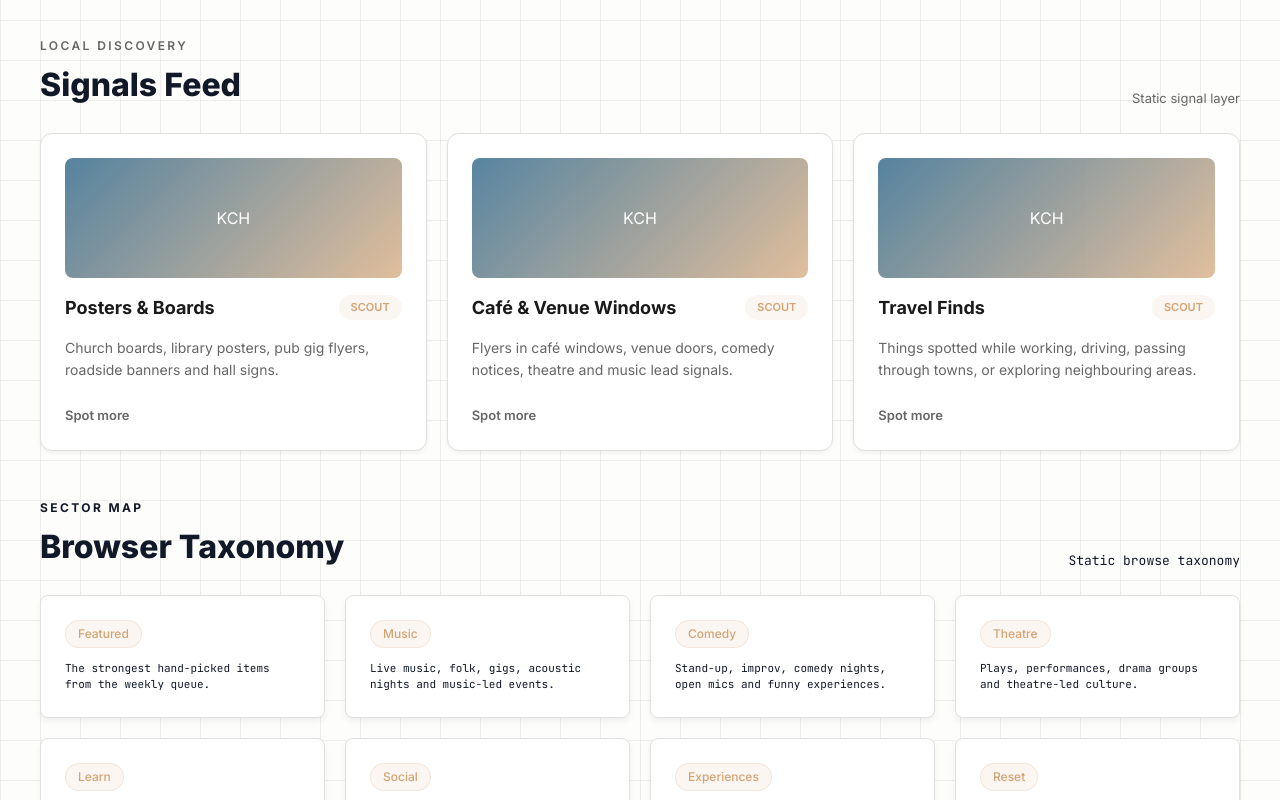
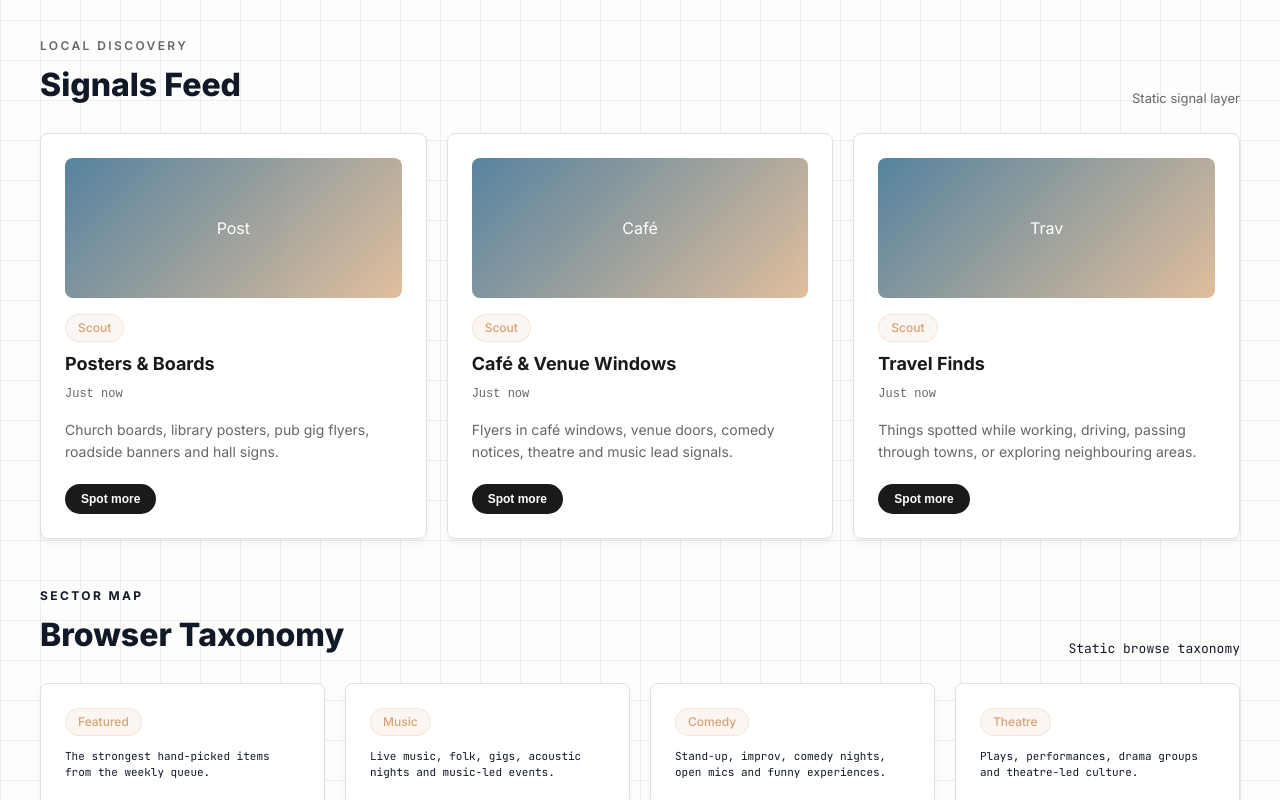
Before and after one commit to ComicCoder23/kch-radar, a React (Vite) app: page / in a window 1280 px wide. Shown: the part 1700-2500 px from the top of the page. Built offline with nearby package versions, Linux system fonts and the light colour scheme; no server answers.

Commit message:
style(kch): finalize GUI-004 button consistency

```diff
--- a/src/components/LocalSignalsFeed.jsx
+++ b/src/components/LocalSignalsFeed.jsx
@@ -2,9 +2,10 @@ function normalizeSignal(item, index) {
   return {
     ...item,
     id: item.id || `signal-${index}`,
-    title: item.title || '',
+    title: item.title || 'Untitled Signal',
     note: item.note || '',
-    badge: item.badge || '',
+    badge: item.badge || 'Signal',
+    date: item.date || 'Just now',
     ctaText: item.ctaText || 'INTERCEPT',
     link: item.link || '',
   };
@@ -24,60 +25,48 @@ export default function LocalSignalsFeed({ items = [], sourceLabel = '', onItemC
         </div>
         <div style={{ color: 'var(--kch-text-sub)', fontSize: '13px' }}>{sourceLabel}</div>
       </div>
-      <div style={{ display: 'grid', gridTemplateColumns: 'repeat(auto-fit, minmax(260px, 1fr))', gap: '20px' }}>
+      <div style={{ display: 'grid', gridTemplateColumns: 'repeat(auto-fit, minmax(280px, 1fr))', gap: '20px' }}>
         {cards.map((item) => (
           <article
             key={item.id}
+            className="radar-card"
             onClick={() => onItemClick && onItemClick(item)}
             style={{
               cursor: 'pointer',
-              backgroundColor: 'var(--kch-card-bg)',
-              border: '1px solid var(--kch-border)',
-              borderRadius: '12px',
-              padding: '24px',
-              boxShadow: '0 2px 4px rgba(0,0,0,0.05)',
-              transition: 'all 0.2s ease'
-            }}
-            onMouseEnter={(e) => {
-              e.currentTarget.style.boxShadow = '0 8px 16px rgba(0,0,0,0.1)';
-              e.currentTarget.style.borderColor = 'var(--kch-sandstone)';
-            }}
-            onMouseLeave={(e) => {
-              e.currentTarget.style.boxShadow = '0 2px 4px rgba(0,0,0,0.05)';
-              e.currentTarget.style.borderColor = 'var(--kch-border)';
+              display: 'flex',
+              flexDirection: 'column'
             }}
           >
-            <div className="image-placeholder" style={{ marginBottom: '16px', height: '120px' }}>KCH</div>
-            <div style={{ display: 'flex', justifyContent: 'space-between', gap: '8px', alignItems: 'center', marginBottom: '16px' }}>
-              <h3 style={{ margin: 0, fontSize: '18px', fontWeight: 700, color: 'var(--kch-primary-text)' }}>{item.title}</h3>
-              {item.badge ? (
-                <span style={{
-                  fontSize: '11px',
-                  fontWeight: 600,
-                  padding: '4px 12px',
-                  borderRadius: '20px',
-                  backgroundColor: 'rgba(212, 163, 115, 0.1)',
-                  color: 'var(--kch-sandstone)',
-                  textTransform: 'uppercase'
-                }}>
-                  {item.badge}
-                </span>
-              ) : null}
+            <div className="image-placeholder" style={{ marginBottom: '16px', height: '140px' }}>{item.title.substring(0, 4)}</div>
+
+            <div style={{ marginBottom: '8px' }}>
+              <span className="badge badge-sandstone">{item.badge}</span>
             </div>
-            <p style={{ margin: '0 0 20px', color: 'var(--kch-text-sub)', fontSize: '14px', lineHeight: 1.6 }}>{item.note}</p>
-            {item.link ? (
-              <a
-                href={item.link}
-                target="_blank"
-                rel="noreferrer"
-                style={{ color: 'var(--kch-canal-blue)', fontWeight: 600, textDecoration: 'none', fontSize: '13px' }}
-                onClick={(e) => e.stopPropagation()}
-              >
-                {item.ctaText} →
-              </a>
-            ) : (
-              <span style={{ color: 'var(--kch-text-sub)', fontWeight: 600, fontSize: '13px' }}>{item.ctaText}</span>
-            )}
+
+            <h3 style={{ margin: '0 0 8px', fontSize: '18px', fontWeight: 700, color: 'var(--kch-primary-text)' }}>{item.title}</h3>
+
+            <div style={{ color: 'var(--kch-text-sub)', fontSize: '12px', marginBottom: '16px', fontFamily: 'var(--kch-mono, monospace)' }}>
+              {item.date}
+            </div>
+
+            <p style={{ margin: '0 0 20px', color: 'var(--kch-text-sub)', fontSize: '14px', lineHeight: 1.6, flexGrow: 1 }}>{item.note}</p>
+
+            <button
+              className="badge"
+              style={{
+                alignSelf: 'start',
+                backgroundColor: 'var(--kch-primary-text)',
+                color: 'white',
+                border: 'none',
+                padding: '8px 16px',
+                fontSize: '12px',
+                cursor: 'pointer',
+                fontWeight: 600
+              }}
+              onClick={(e) => { e.stopPropagation(); item.link && window.open(item.link, '_blank'); }}
+            >
+              {item.ctaText}
+            </button>
           </article>
         ))}
       </div>
--- a/src/components/SubmitSignalForm.jsx
+++ b/src/components/SubmitSignalForm.jsx
@@ -48,18 +48,19 @@ export default function SubmitSignalForm() {
     border: '1px solid var(--kch-border)',
     background: '#ffffff',
     color: 'var(--kch-primary-text)',
-    fontSize: '14px'
+    fontSize: '15px',
+    fontFamily: 'Inter, sans-serif'
   };
 
-  const labelStyle = { fontSize: '11px', color: 'var(--kch-text-sub)', fontWeight: 600, letterSpacing: '0.05em' };
+  const labelStyle = { fontSize: '11px', color: 'var(--kch-text-sub)', fontWeight: 700, letterSpacing: '0.05em', fontFamily: 'Inter, sans-serif' };
 
   return (
     <section style={{ padding: '24px 0 8px' }}>
-      <div className="radar-card" style={{ padding: '32px' }}>
+      <div className="radar-card" style={{ padding: '32px', fontFamily: 'Inter, sans-serif' }}>
         <div style={{ fontSize: '12px', textTransform: 'uppercase', letterSpacing: '0.2em', color: 'var(--kch-text-sub)', fontWeight: 700 }}>
            System Intake
         </div>
-        <h2 style={{ margin: '6px 0 16px', fontSize: '32px', fontWeight: 800 }}>Submit a Signal</h2>
+        <h2 style={{ margin: '6px 0 16px', fontSize: '32px', fontWeight: 800 }}>Broadcast Signal</h2>
 
         <SignedOut>
           <p style={{ color: 'var(--kch-text-sub)', maxWidth: '720px' }}>
@@ -75,10 +76,10 @@ export default function SubmitSignalForm() {
             </div>
           ) : (
             <form onSubmit={handleSubmit} style={{ display: 'flex', flexDirection: 'column', gap: '20px', marginTop: '24px' }}>
-              <div style={{ display: 'grid', gridTemplateColumns: '1fr 1fr', gap: '20px' }}>
+              <div style={{ display: 'grid', gridTemplateColumns: '1fr', gap: '20px', '@media (min-width: 640px)': { gridTemplateColumns: '1fr 1fr' } }}>
                 <div style={{ display: 'flex', flexDirection: 'column', gap: '8px' }}>
                   <label style={labelStyle}>SIGNAL TITLE</label>
-                  <input type="text" name="title" placeholder="e.g. Open Mic" required value={formData.title} onChange={handleChange} style={inputStyle} />
+                  <input type="text" name="title" placeholder="e.g. Community Garden Day" required value={formData.title} onChange={handleChange} style={inputStyle} />
                 </div>
                 <div style={{ display: 'flex', flexDirection: 'column', gap: '8px' }}>
                   <label style={labelStyle}>LOCATION / ADDRESS</label>
@@ -86,24 +87,24 @@ export default function SubmitSignalForm() {
                 </div>
               </div>
 
-              <div style={{ display: 'grid', gridTemplateColumns: '1fr 1fr 1fr', gap: '20px' }}>
+              <div style={{ display: 'grid', gridTemplateColumns: '1fr', gap: '20px', '@media (min-width: 640px)': { gridTemplateColumns: '1fr 1fr 1fr' } }}>
                 <div style={{ display: 'flex', flexDirection: 'column', gap: '8px' }}>
                   <label style={labelStyle}>DATE</label>
-                  <input type="text" name="date" placeholder="e.g. Friday" required value={formData.date} onChange={handleChange} style={inputStyle} />
+                  <input type="text" name="date" placeholder="e.g. 2026-05-10" required value={formData.date} onChange={handleChange} style={inputStyle} />
                 </div>
                 <div style={{ display: 'flex', flexDirection: 'column', gap: '8px' }}>
-                  <label style={labelStyle}>START</label>
-                  <input type="text" name="startTime" placeholder="e.g. 19:00" value={formData.startTime} onChange={handleChange} style={inputStyle} />
+                  <label style={labelStyle}>START TIME</label>
+                  <input type="text" name="startTime" placeholder="e.g. 10:00 AM" value={formData.startTime} onChange={handleChange} style={inputStyle} />
                 </div>
                 <div style={{ display: 'flex', flexDirection: 'column', gap: '8px' }}>
-                  <label style={labelStyle}>END</label>
-                  <input type="text" name="endTime" placeholder="e.g. 23:30" value={formData.endTime} onChange={handleChange} style={inputStyle} />
+                  <label style={labelStyle}>END TIME</label>
+                  <input type="text" name="endTime" placeholder="e.g. 02:00 PM" value={formData.endTime} onChange={handleChange} style={inputStyle} />
                 </div>
               </div>
 
               <div style={{ display: 'flex', flexDirection: 'column', gap: '8px' }}>
                 <label style={labelStyle}>INTEL / DESCRIPTION</label>
-                <textarea name="note" placeholder="What's happening?" required value={formData.note} onChange={handleChange} style={{ ...inputStyle, minHeight: '120px' }} />
+                <textarea name="note" placeholder="Provide event details here..." required value={formData.note} onChange={handleChange} style={{ ...inputStyle, minHeight: '120px' }} />
               </div>
 
               <button
@@ -111,14 +112,15 @@ export default function SubmitSignalForm() {
                 disabled={loading}
                 style={{
                   padding: '16px',
-                  background: 'var(--kch-canal-blue)',
+                  background: 'var(--kch-primary)',
                   color: '#fff',
                   border: 'none',
                   borderRadius: '4px',
                   cursor: loading ? 'not-allowed' : 'pointer',
                   fontWeight: '700',
-                  fontSize: '14px',
-                  letterSpacing: '0.1em'
+                  fontSize: '15px',
+                  letterSpacing: '0.1em',
+                  fontFamily: 'Inter, sans-serif'
                 }}
               >
                 {loading ? "TRANSMITTING..." : "BROADCAST SIGNAL"}
--- a/src/index.css
+++ b/src/index.css
@@ -151,6 +151,32 @@ button:hover {
   transform: translateY(-1px);
 }
 
+.btn-primary {
+  padding: 12px 24px;
+  background-color: var(--kch-canal-blue);
+  color: white;
+  border-radius: 8px;
+  border: none;
+  font-weight: 600;
+  cursor: pointer;
+  transition: all 0.2s ease;
+}
+
+.btn-primary:hover { filter: brightness(1.1); }
+
+.btn-secondary {
+  padding: 12px 24px;
+  background-color: transparent;
+  color: var(--kch-canal-blue);
+  border-radius: 8px;
+  border: 1px solid var(--kch-canal-blue);
+  font-weight: 600;
+  cursor: pointer;
+  transition: all 0.2s ease;
+}
+
+.btn-secondary:hover { background-color: rgba(14, 79, 119, 0.05); }
+
 @media (max-width: 768px) {
   .radar-card {
     padding: 16px !important;
--- a/src/pages/SubmitPage.jsx
+++ b/src/pages/SubmitPage.jsx
@@ -10,8 +10,13 @@ const pageStyle = {
 export default function SubmitPage() {
   return (
     <div style={pageStyle}>
-      <h1 style={{ fontSize: '3rem', fontWeight: 800, marginBottom: '24px', color: '#fff' }}>Submit a Signal</h1>
-      <p style={{ color: '#94a3b8', fontSize: '1.25rem', marginBottom: '40px' }}>Share something with the G66 community.</p>
+      <h1 style={{ fontSize: '3rem', fontWeight: 800, marginBottom: '24px', color: '#fff' }}>Share something local with Kirky Creative Hub</h1>
+      <p style={{ color: '#94a3b8', fontSize: '1.25rem', marginBottom: '40px' }}>
+        Help us keep the radar alive. Submit your events, workshops, or community gatherings to be featured on the KCH platform.
+      </p>
+      <div style={{ color: '#64748b', fontSize: '0.9rem', marginBottom: '20px', fontStyle: 'italic' }}>
+        Trust is everything. All submitted signals are reviewed by our community team to ensure they meet our local standards.
+      </div>
       <SubmitSignalForm />
     </div>
   );
```
Also changed, not shown: src/components/BookingButton.jsx (+1 -13 lines).
